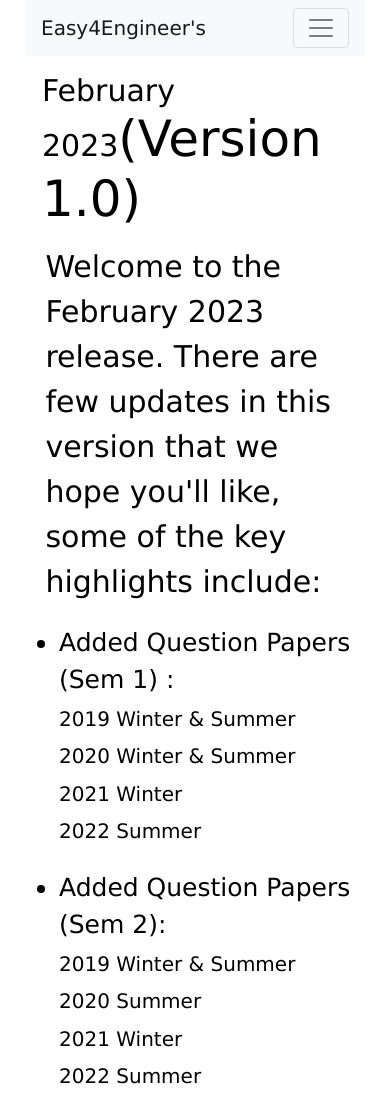
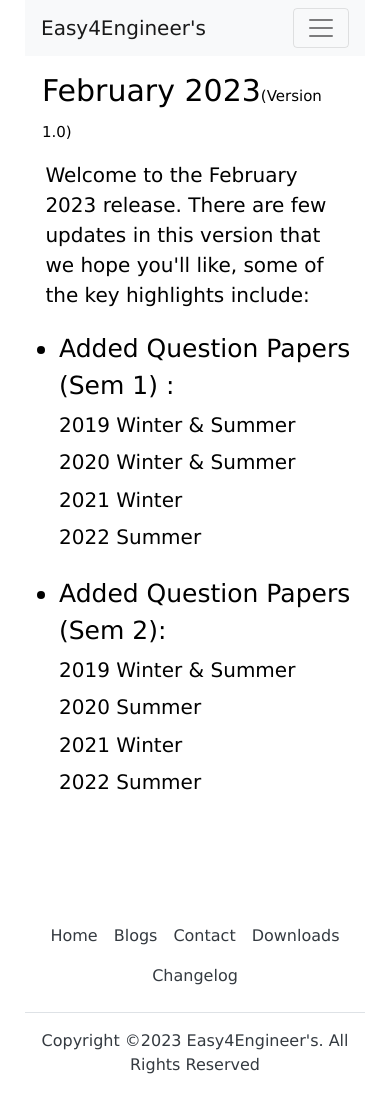
Before and after one commit to Easy4Engineers/Easy4Engineers.github.io, a plain HTML site: page changelog.html in a window 390 px wide. Shown: the top 1097 px of the page. Drawn offline with nearby package versions, Linux system fonts and the light colour scheme.

Commit message:
Update Style.css

```diff
--- a/Style.css
+++ b/Style.css
@@ -136,4 +136,10 @@
     .gtulogo {
         width: 50%;
     }
+        .top{
+        font-size: 20px;
+    }
+    .vrsn{
+        font-size: 15px;
+    }
 }
```
